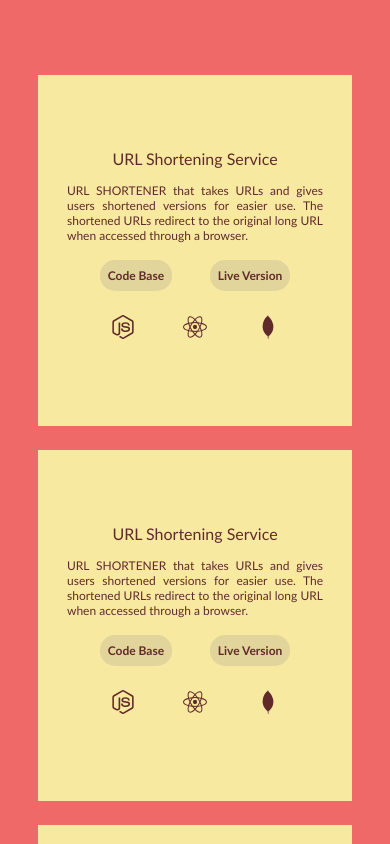
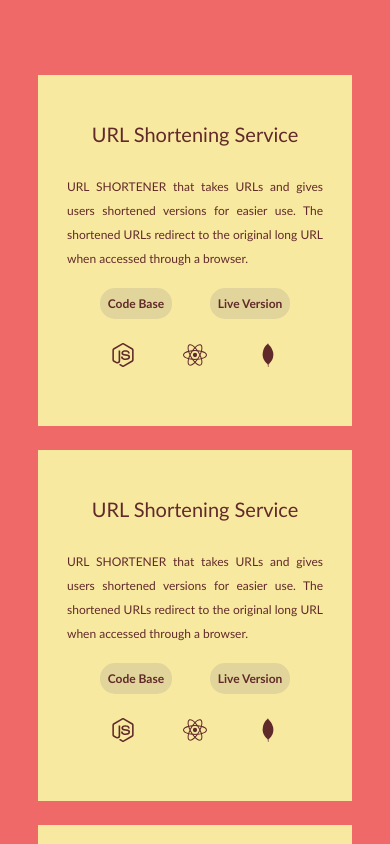
Before and after one commit to OsasAzamegbe/Portfolio-v1, a React (Create React App) app: page / in a window 390 px wide. Shown: the part 920-1764 px from the top of the page. Built offline with nearby package versions, Linux system fonts and the light colour scheme.

Commit message:
CHORE: adjusted card text layout slightly.

```diff
--- a/src/components/Card.css
+++ b/src/components/Card.css
@@ -45,11 +45,12 @@
 
 .card-heading{
     font-size: 2rem;
-    margin-bottom: 10px;
+    margin-bottom: 24px;
+    text-align: center;
 }
 
 .card-description{
-    margin: 10px;
+    margin: 16px;
     line-height: 24px;
 }
 
@@ -75,13 +76,12 @@
     }
 
     .card-heading{
-        font-size: 1rem;
-        margin-bottom: 10px;
+        font-size: 1.25rem;
     }
 
     .card-description{
         margin: 5px;
-        line-height: normal;
+
     }
 
     .card-techstack{
```
